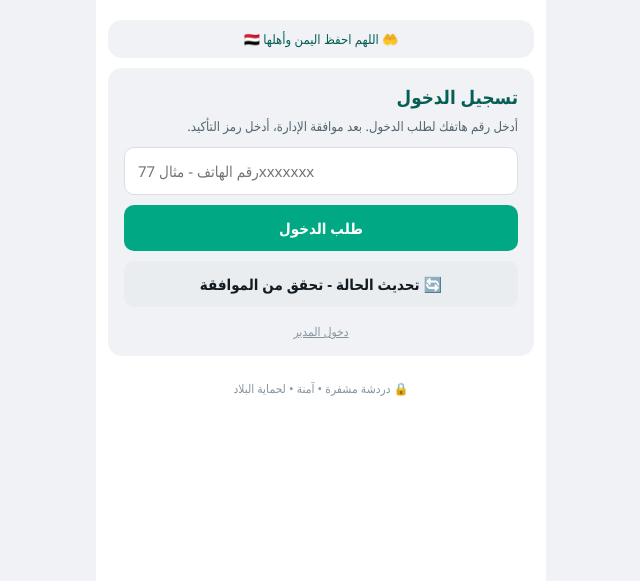
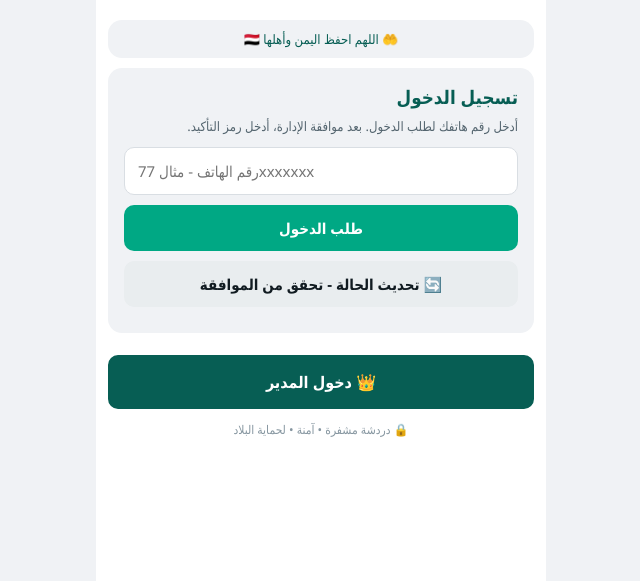
Before and after one commit to abotahhinto-create/secure-chat, a plain HTML site: page index.html in a window 1280 px wide. Shown: the part 219-800 px from the top of the page, without its empty margins (319-959 px from the left). Drawn offline with Linux system fonts and the light colour scheme.

Commit message:
Update index.html

```diff
--- a/index.html
+++ b/index.html
@@ -23,6 +23,7 @@ body{margin:0;background:#f0f2f5;color:#111b21;display:flex;justify-content:cent
 input,textarea{width:100%;padding:13px;border-radius:10px;border:1px solid #d9dee3;background:#fff;color:#111b21;font-size:15px;outline:none;margin-top:10px}
 button{width:100%;padding:13px;border:none;border-radius:10px;background:#00a884;color:#fff;font-size:15px;font-weight:bold;cursor:pointer;margin-top:10px}
 button.sec{background:#e9edef;color:#111b21}button.red{background:#e74c3c}button.small{padding:8px 12px;font-size:12px;width:auto;margin:5px 0 0 5px}
+button.adminBtn{background:#075E54!important;color:#fff!important;border:2px solid #075E54!important;font-size:16px!important;padding:14px!important;display:flex!important;align-items:center!important;justify-content:center!important;gap:8px!important}
 .avatar{width:48px;height:48px;border-radius:50%;background:#00a884;display:flex;align-items:center;justify-content:center;font-size:24px;color:#fff;flex-shrink:0}
 .chat-item{display:flex;gap:12px;align-items:center;padding:11px;background:#fff;border-bottom:1px solid #e9edef;cursor:pointer}
 .chat-item .info{flex:1}.chat-item b{font-size:15px}.chat-item span{font-size:12px;color:#8696a0;display:block;margin-top:2px}
@@ -38,7 +39,6 @@ button.sec{background:#e9edef;color:#111b21}button.red{background:#e74c3c}button
 .bar{display:flex;gap:8px;padding:10px;background:#f0f2f5;align-items:center}.bar input{flex:1;margin:0}.bar button{width:48px;margin:0;padding:12px}
 #status{text-align:center;color:#075E54;margin-top:10px;font-size:13px;font-weight:bold}
 #codeBox{display:none;background:#d9fdd3;border:1px solid #00a884;border-radius:12px;padding:14px;margin-top:12px}
-.admin-link{text-align:center;color:#8696a0;font-size:12px;margin-top:16px;cursor:pointer;text-decoration:underline}
 .modal{display:none;position:fixed;inset:0;background:rgba(0,0,0,.5);align-items:center;justify-content:center;padding:20px;z-index:99}.modal.open{display:flex}.modal-in{background:#fff;width:100%;max-width:380px;border-radius:16px;padding:20px;color:#111b21}.modal-in h3{margin:0;color:#075E54}
 #loginScreen,#mainScreen,#adminScreen,#chatView,#callScreen,#encScreen,#callsScreen{display:none;flex-direction:column;flex:1}
 #loginScreen{display:flex}
@@ -66,8 +66,8 @@ button.sec{background:#e9edef;color:#111b21}button.red{background:#e74c3c}button
 <button type="button" class="sec" onclick="checkStatus()">🔄 تحديث الحالة - تحقق من الموافقة</button>
 <div id="status"></div>
 <div id="codeBox"><h4 style="color:#075E54;margin:0">✅ تمت الموافقة</h4><p style="font-size:12px;color:#54656f">أدخل رمز التأكيد الذي وصلك واتساب من الإدارة</p><input id="codeInput" type="tel" placeholder="رمز التأكيد - 6 أرقام"><button type="button" onclick="confirmCode()">تأكيد ودخول</button></div>
-<div class="admin-link" onclick="openAdmin()">دخول المدير</div>
 </div>
+<button type="button" class="adminBtn" onclick="openAdmin()">👑 دخول المدير</button>
 <p style="font-size:12px;color:#8696a0">🔒 دردشة مشفرة • آمنة • لحماية البلاد</p>
 </div>
 
@@ -123,7 +123,7 @@ button.sec{background:#e9edef;color:#111b21}button.red{background:#e74c3c}button
 <div class="row"><button type="button" onclick="enterMainAsAdmin()">دخول الدردشة 💬</button><button type="button" class="sec" onclick="logout()">خروج</button></div></div>
 </div>
 
-<div class="modal" id="adminModal"><div class="modal-in"><h3>دخول المدير</h3><input id="adminUser" placeholder="اسم المستخدم" autocomplete="off"><input id="adminPass" type="password" placeholder="كلمة المرور" autocomplete="off"><button type="button" onclick="loginAdmin()">دخول</button><button type="button" class="sec" onclick="closeAdmin()">إلغاء</button><div id="adminError" style="color:#ff6b6b;text-align:center;margin-top:10px;font-size:13px"></div></div></div>
+<div class="modal" id="adminModal"><div class="modal-in"><h3>👑 دخول المدير</h3><input id="adminUser" placeholder="اسم المستخدم" autocomplete="off"><input id="adminPass" type="password" placeholder="كلمة المرور" autocomplete="off"><button type="button" onclick="loginAdmin()">دخول</button><button type="button" class="sec" onclick="closeAdmin()">إلغاء</button><div id="adminError" style="color:#ff6b6b;text-align:center;margin-top:10px;font-size:13px"></div></div></div>
 
 <script>
 var firebaseConfig={apiKey:"AIzaSyBvH0siWoOLreCbBeKrTVpkB4uy6RJbyBQ",authDomain:"chatstruct.firebaseapp.com",databaseURL:"https://chatstruct-default-rtdb.europe-west1.firebasedatabase.app",projectId:"chatstruct",storageBucket:"chatstruct.firebasestorage.app",messagingSenderId:"1058907485659",appId:"1:1058907485659:web:4b26228c6a74f4c2f223fe"};
@@ -135,7 +135,6 @@ var DEF_USER=2090536207, DEF_PASS=291771953;
 window.onload=function(){
   var saved=localStorage.getItem("wa_logged");
   if(saved==="yes" && myPhone){ enterMain(); return; }
-  // اذا له طلب معلق من قبل، ارجع راقبه تلقائيا
   if(currentReq && myPhone){
     document.getElementById("phoneInput").value=myPhone;
     document.getElementById("status").innerText="تم إرسال طلبك من قبل، جاري التحقق من الموافقة...";
@@ -188,7 +187,7 @@ function requestLogin(){
   db.ref("login_requests/"+currentReq).set({phone:myPhone,code:code,status:"pending",createdAt:Date.now()}).then(function(){
     document.getElementById("status").innerText="تم إرسال طلبك ✅ انتظر موافقة الإدارة...";
     listenReq();
-  }).catch(function(e){document.getElementById("status").innerText="فشل الإرسال: "+e.message+" - تأكد من Rules"};
+  }).catch(function(e){document.getElementById("status").innerText="فشل الإرسال: "+e.message+" - تأكد من Rules"});
 }
 function listenReq(){
   if(!currentReq) return;
@@ -324,12 +323,8 @@ function showAdmin(t){
   document.getElementById("aUsers").className=t==="users"?"active":"";
   document.getElementById("aSet").className=t==="set"?"active":"";
 }
-function loadRequests(){
-  db.ref("login_requests").on("value",function(snap){ renderReq(snap.val()); });
-}
-function loadRequestsOnce(){
-  db.ref("login_requests").once("value").then(function(snap){ renderReq(snap.val()); });
-}
+function loadRequests(){ db.ref("login_requests").on("value",function(snap){ renderReq(snap.val()); }); }
+function loadRequestsOnce(){ db.ref("login_requests").once("value").then(function(snap){ renderReq(snap.val()); }); }
 function renderReq(all){
   var el=document.getElementById("reqList");
   if(!all){el.innerHTML="لا توجد طلبات";return}
```
